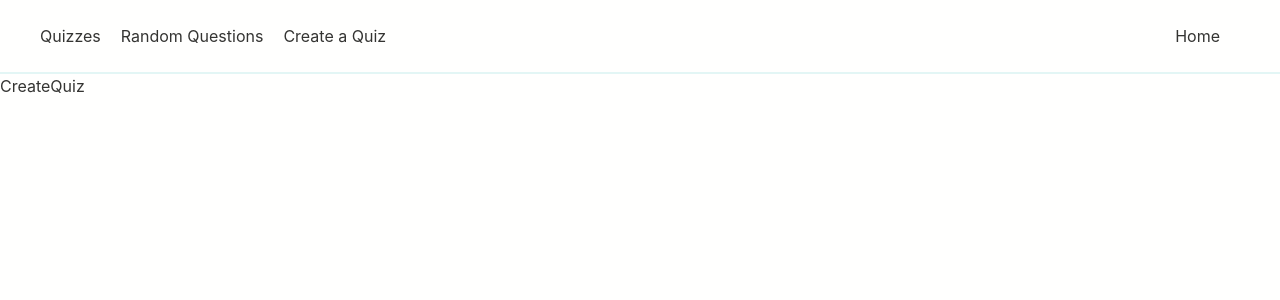
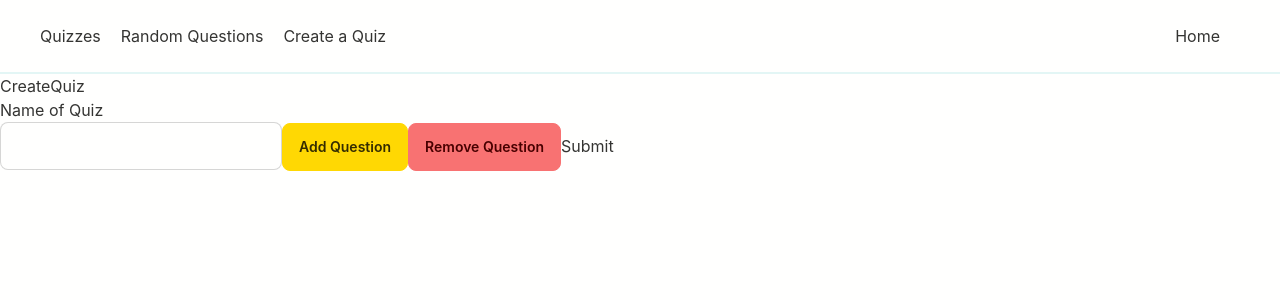
Before and after one commit to 18dschlangen/quiz-maker, a React (Vite) app in the folder quiz-front-end/: page /create-quiz in a window 1280 px wide. Shown: the top 300 px of the page. Built offline with nearby package versions, Linux system fonts and the light colour scheme.

Commit message:
added create quiz questions

```diff
--- /dev/null
+++ b/quiz-front-end/src/components/AddQuestion.tsx
@@ -0,0 +1,26 @@
+import React from "react";
+import { Question } from "../pages/CreateQuiz";
+interface AddQuestionProps {
+  question: Question;
+}
+export default function AddQuestion(props: AddQuestionProps) {
+  const question = props.question;
+  return (
+    <div>
+      <label>
+        <p>Question</p>
+        <input className="input input-bordered" name="name" />
+      </label>
+      <button className="btn btn-primary">Add Answer</button>
+      <button className="btn btn-error">Remove Answer</button>
+      <label>
+        <p>Correct Answer</p>
+        <input className="input input-bordered" name="name" />
+      </label>
+      <label>
+        <p>Wrong Answer</p>
+        <input className="input input-bordered" name="name" />
+      </label>
+    </div>
+  );
+}
--- a/quiz-front-end/src/pages/CreateQuiz.tsx
+++ b/quiz-front-end/src/pages/CreateQuiz.tsx
@@ -1,7 +1,52 @@
-import React from 'react'
+import React, { useState } from "react";
+import AddQuestion from "../components/AddQuestion";
+export interface Question {
+  questionNumber: number;
+  questionInput: string;
+  correctAnswer: string;
+  wrongAnswers: string[];
+}
+export default function CreateQuiz() {
+  const questionNumber = 1;
+  const [questions, setquestions] = useState<Question[]>([]);
+  const addQuestion = () => {
+    setquestions([
+      ...questions,
+      {
+        questionNumber: 1,
+        questionInput: "",
+        correctAnswer: "",
+        wrongAnswers: [],
+      },
+    ]);
+  };
 
-export default function CreateQuiz() {
-    return (
-        <div>CreateQuiz</div>
-    )
+  return (
+    <div>
+      CreateQuiz
+      <div>
+        <form>
+          <label>
+            <p>Name of Quiz</p>
+            <input className="input input-bordered" name="name" />
+          </label>
+          <input
+            type="button"
+            value="Add Question"
+            className="btn btn-primary"
+            onClick={addQuestion}
+          />
+          <input
+            type="button"
+            value="Remove Question"
+            className="btn btn-error"
+          />
+          {questions.map((q, i) => (
+            <AddQuestion question={q} />
+          ))}
+          <button type="submit">Submit</button>
+        </form>
+      </div>
+    </div>
+  );
 }
```
